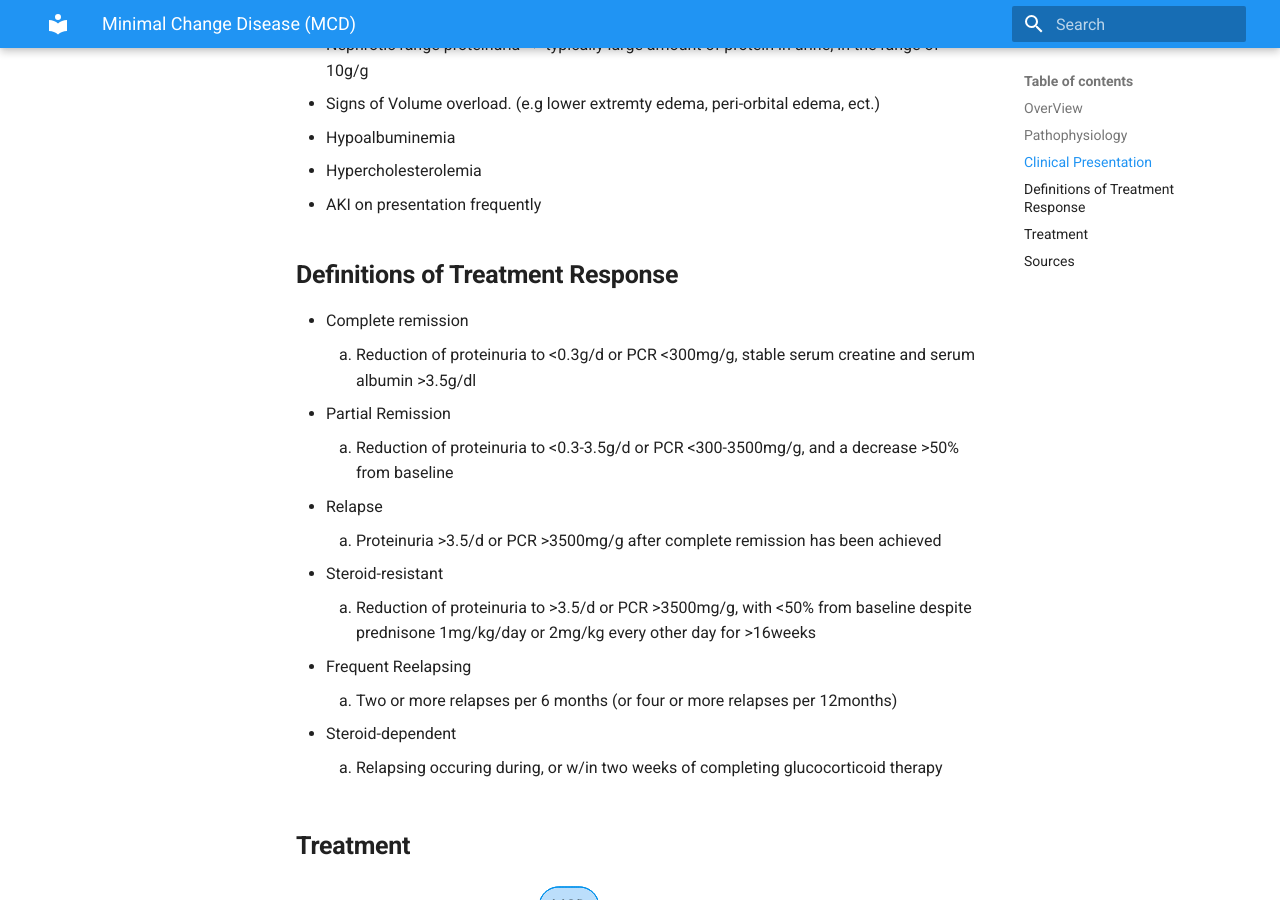
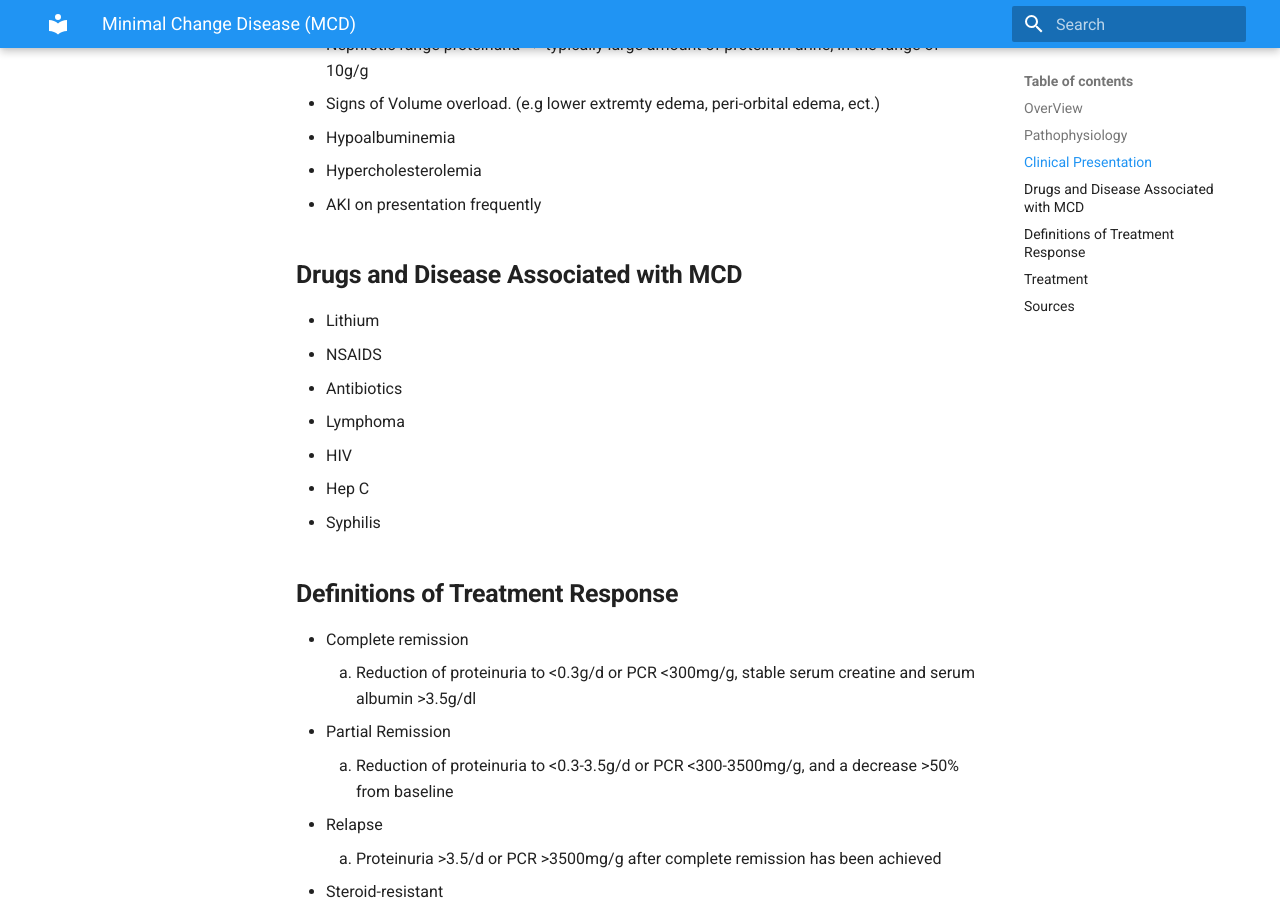
Before and after one commit to TTUNEPH2025/GN, an MkDocs documentation site: the page built from docs/MCD.md, in a window 1280 px wide and 900 px high, scrolled down 843 px. Built offline with MkDocs 1.6.1 and Material for MkDocs 9.7.7, drawn with Linux system fonts in a browser that asks for light colours.

Commit message:
Update MCD.md

```diff
--- a/docs/MCD.md
+++ b/docs/MCD.md
@@ -16,6 +16,14 @@
  * Hypoalbuminemia
  * Hypercholesterolemia
  * AKI on presentation frequently
+## **Drugs and Disease Associated with MCD**
+ * Lithium
+ * NSAIDS
+ * Antibiotics
+ * Lymphoma
+ * HIV
+ * Hep C
+ * Syphilis
 ## **Definitions of Treatment Response**
  * Complete remission
     1. Reduction of proteinuria to <0.3g/d or PCR <300mg/g, stable serum creatine and serum albumin >3.5g/dl
```
